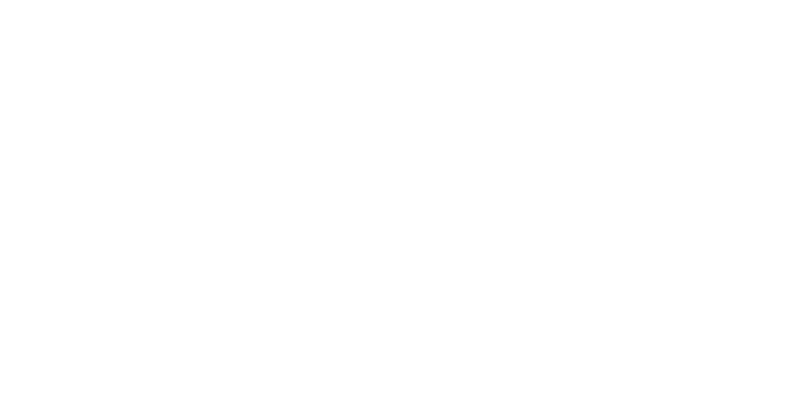
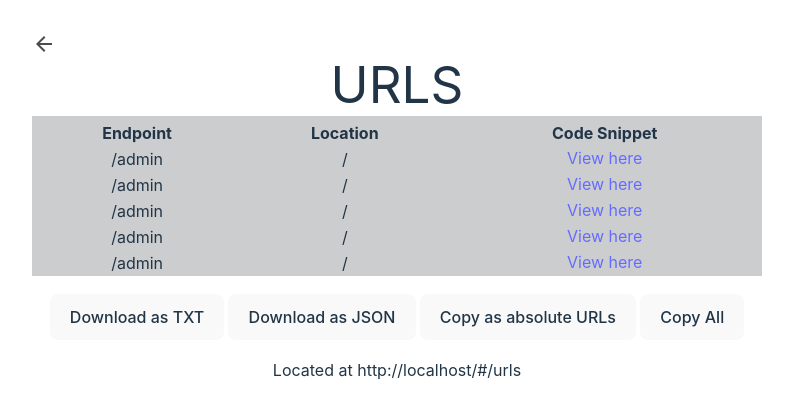
Before and after one commit to AtlasWiki/EndPointer, a React (Vite) app in the folder placeholder-extension/: page /#/urls in a window 1280 px wide. Before the commit this address had no page. Shown: the top 418 px of the page, without its empty margins (243-1036 px from the left). Built offline with nearby package versions, Linux system fonts and the light colour scheme.

Commit message:
reorganize and add UI changes

```diff
--- a/placeholder-extension/src/PopUpApp.jsx
+++ b/placeholder-extension/src/PopUpApp.jsx
@@ -1,40 +1,52 @@
-import reactLogo from './assets/react.svg'
-import viteLogo from '/vite.svg'
-import "./App.css"
+import { Link } from 'react-router-dom'
 
+import './App.css'
 
 function PopUpApp() {
+  return (
+    <div className="w-full md:h-screen m-0 flex flex-col items-center md:justify-center">
+      <div className="mt-5 mb-10">
+        <h1 className="text-3xl md:text-6xl mb-1">JS-Parser Toolkit</h1>
+        <p className="text-gray-400/60 md:text-lg">A JS-Parsing Toolkit with many flexible features by mrunoriginal and Dooma</p>
+      </div>
 
-  return (
-    <div className="w-full">
-      <div className="flex items-center justify-center space-x-5 mb-8 mt-2">
-        <a href="https://vitejs.dev" target="_blank">
-          <img src={viteLogo} className="transition-all duration-1000 size-20 hover:size-24 hover:opacity-50" alt="Vite logo" />
-        </a>
-        <a href="https://react.dev" target="_blank">
-          <img src={reactLogo} className="react transition-all duration-1000 size-20 hover:size-24 hover:opacity-50" alt="React logo" />
-        </a>
-        <a href="https://tailwindcss.com/docs/installation" target="_blank">
-          <svg className="transition-all duration-1000 size-20 hover:size-24 hover:opacity-50" xmlns="http://www.w3.org/2000/svg" width="80px" height="80px" viewBox="0 0 24 24"><path fill="#538ddf" d="M12 6c-2.67 0-4.33 1.33-5 4c1-1.33 2.17-1.83 3.5-1.5c.76.19 1.31.74 1.91 1.35c.98 1 2.09 2.15 4.59 2.15c2.67 0 4.33-1.33 5-4c-1 1.33-2.17 1.83-3.5 1.5c-.76-.19-1.3-.74-1.91-1.35C15.61 7.15 14.5 6 12 6m-5 6c-2.67 0-4.33 1.33-5 4c1-1.33 2.17-1.83 3.5-1.5c.76.19 1.3.74 1.91 1.35C8.39 16.85 9.5 18 12 18c2.67 0 4.33-1.33 5-4c-1 1.33-2.17 1.83-3.5 1.5c-.76-.19-1.3-.74-1.91-1.35C10.61 13.15 9.5 12 7 12"/></svg>
-        </a>
+      <div className="flex flex-col justify-left gap-10 mx-0">
+        <div className="flex flex-col gap-1 md:gap-5">
+          <h2 className="text-xl md:text-4xl">Endpoint parsing</h2>
+          <div className="text-md flex gap-2">
+               <button>
+                  <div className="flex">
+                      <div className="flex items-center">
+                        <svg xmlns="http://www.w3.org/2000/svg" width="24" height="24" viewBox="0 0 24 24"><path fill="#82e467" d="M12 18a6 6 0 1 0 0-12a6 6 0 0 0 0 12"/></svg>
+                        <span className="text-green-400 font-semibold">ON</span>
+                      </div>
+                  </div>
+               </button>
+               <Link className="a-item font-semibold" to="urls"><span className="text-violet-500">URLs</span> (57)</Link>
+          </div>
+        </div>
+
+        <div className="flex flex-col gap-1 md:gap-5">
+          <h2 className="text-xl md:text-4xl">JS Downloader</h2>
+          <div className="text-md flex gap-2">
+               <button>
+                  <div className="flex">
+                      <div className="flex items-center">
+                        <svg xmlns="http://www.w3.org/2000/svg" width="24" height="24" viewBox="0 0 24 24"><path fill="#e63946" d="M12 18a6 6 0 1 0 0-12a6 6 0 0 0 0 12"/></svg>
+                        <span className="text-red-400 font-semibold">OFF</span>
+                      </div>
+                  </div>
+               </button>
+               <Link className="a-item font-semibold" to="js-files"><span className="text-violet-500">JS FILES</span> (17)</Link>
+          </div>
+        </div>
       </div>
-      <h1 className="text-3xl">Vite + React + Tailwindcss</h1>
-      <div className="card">
-        <p>
-          Edit <code>src/App.jsx</code> and save to test HMR
-        </p>
-      </div>
-      <p>
-        A simple bookmark template created by Dooma and AtlasWiki
-      </p>
-      <p className="read-the-docs">
-        Click on the Vite, React, and Tailwindcss logos to learn more
-      </p>
-      <a className="flex justify-center items-center mt-4" href="https://github.com/LordCat/PlaceHolder-Extension" target="_blank">
-        <svg className="transition-all duration-1000 hover:size-32" xmlns="http://www.w3.org/2000/svg" width="60px" height="60px" viewBox="0 0 24 24"><path fill="#538ddf" d="M12 2A10 10 0 0 0 2 12c0 4.42 2.87 8.17 6.84 9.5c.5.08.66-.23.66-.5v-1.69c-2.77.6-3.36-1.34-3.36-1.34c-.46-1.16-1.11-1.47-1.11-1.47c-.91-.62.07-.6.07-.6c1 .07 1.53 1.03 1.53 1.03c.87 1.52 2.34 1.07 2.91.83c.09-.65.35-1.09.63-1.34c-2.22-.25-4.55-1.11-4.55-4.92c0-1.11.38-2 1.03-2.71c-.1-.25-.45-1.29.1-2.64c0 0 .84-.27 2.75 1.02c.79-.22 1.65-.33 2.5-.33s1.71.11 2.5.33c1.91-1.29 2.75-1.02 2.75-1.02c.55 1.35.2 2.39.1 2.64c.65.71 1.03 1.6 1.03 2.71c0 3.82-2.34 4.66-4.57 4.91c.36.31.69.92.69 1.85V21c0 .27.16.59.67.5C19.14 20.16 22 16.42 22 12A10 10 0 0 0 12 2"/></svg>
+
+      <a className="flex justify-center items-center mt-10" href="https://github.com/LordCat/PlaceHolder-Extension" target="_blank">
+        <svg className="transition-all duration-1000 hover:size-20" xmlns="http://www.w3.org/2000/svg" width="60px" height="60px" viewBox="0 0 24 24"><path fill="#538ddf" d="M12 2A10 10 0 0 0 2 12c0 4.42 2.87 8.17 6.84 9.5c.5.08.66-.23.66-.5v-1.69c-2.77.6-3.36-1.34-3.36-1.34c-.46-1.16-1.11-1.47-1.11-1.47c-.91-.62.07-.6.07-.6c1 .07 1.53 1.03 1.53 1.03c.87 1.52 2.34 1.07 2.91.83c.09-.65.35-1.09.63-1.34c-2.22-.25-4.55-1.11-4.55-4.92c0-1.11.38-2 1.03-2.71c-.1-.25-.45-1.29.1-2.64c0 0 .84-.27 2.75 1.02c.79-.22 1.65-.33 2.5-.33s1.71.11 2.5.33c1.91-1.29 2.75-1.02 2.75-1.02c.55 1.35.2 2.39.1 2.64c.65.71 1.03 1.6 1.03 2.71c0 3.82-2.34 4.66-4.57 4.91c.36.31.69.92.69 1.85V21c0 .27.16.59.67.5C19.14 20.16 22 16.42 22 12A10 10 0 0 0 12 2"/></svg>
       </a>
     </div>
   )
 }
 
-export default PopUpApp;
+export default PopUpApp
--- a/placeholder-extension/src/main.jsx
+++ b/placeholder-extension/src/main.jsx
@@ -1,22 +1,23 @@
 import { StrictMode } from 'react'
 import { createRoot } from 'react-dom/client'
-
-import PopUpApp from './PopUpApp.jsx'
 import {
   HashRouter as Router,
   Route,
   Routes,
 } from 'react-router-dom'
+import PopUpApp from './PopUpApp'
+import { URLS } from './routes/urls'
+import { JSFiles } from './routes/js-files'
 import './index.css'
-
 
 createRoot(document.getElementById('root')).render(
   <StrictMode>
     <Router>
       <Routes>
         <Route path="" element={<PopUpApp />} />
+        <Route path="urls" element={<URLS />} />
+        <Route path="js-files" element={<JSFiles />} />
       </Routes>
     </Router>
   </StrictMode>
-
 )
--- /dev/null
+++ b/placeholder-extension/src/routes/js-files.jsx
@@ -0,0 +1,13 @@
+import { NavBar } from '../components/navbar'
+
+export function JSFiles(){
+    return(
+        <div>
+            <NavBar />
+            <h1>JS FILES</h1>
+            <p>
+                Located at  { document.location.href }
+            </p>
+        </div>
+    )
+}
--- /dev/null
+++ b/placeholder-extension/src/routes/urls.jsx
@@ -0,0 +1,78 @@
+import { NavBar } from '../components/navbar'
+export function URLS(){
+    return(
+        <div>
+            <NavBar />
+            <h1 className="mb-1">URLS</h1>
+            <div className="py-1 bg-gray-950/20 overflow-y-auto max-h-40">
+                <table className="w-full">
+                    <tr>
+                        <th>Endpoint</th>
+                        <th>Location</th>
+                        <th>Code Snippet</th>
+                    </tr>
+                   <tr>
+                        <td>/admin</td>
+                        <td>{ window.location.pathname }</td>
+                        <a href="#" target="_blank">View here</a>
+                   </tr>
+                   <tr>
+                        <td>/admin</td>
+                        <td>{ window.location.pathname }</td>
+                        <a href="#" target="_blank">View here</a>
+                   </tr>
+                   <tr>
+                        <td>/admin</td>
+                        <td>{ window.location.pathname }</td>
+                        <a href="#" target="_blank">View here</a>
+                   </tr>
+                   <tr>
+                        <td>/admin</td>
+                        <td>{ window.location.pathname }</td>
+                        <a href="#" target="_blank">View here</a>
+                   </tr>
+                   <tr>
+                        <td>/admin</td>
+                        <td>{ window.location.pathname }</td>
+                        <a href="#" target="_blank">View here</a>
+                   </tr>
+                   <tr>
+                        <td>/admin</td>
+                        <td>{ window.location.pathname }</td>
+                        <a href="#" target="_blank">View here</a>
+                   </tr>
+                   <tr>
+                        <td>/admin</td>
+                        <td>{ window.location.pathname }</td>
+                        <a href="#" target="_blank">View here</a>
+                   </tr>
+                   <tr>
+                        <td>/admin</td>
+                        <td>{ window.location.pathname }</td>
+                        <a href="#" target="_blank">View here</a>
+                   </tr>
+                   <tr>
+                        <td>/admin</td>
+                        <td>{ window.location.pathname }</td>
+                        <a href="#" target="_blank">View here</a>
+                   </tr>
+                   <tr>
+                        <td>/admin</td>
+                        <td>{ window.location.pathname }</td>
+                        <a href="#" target="_blank">View here</a>
+                   </tr>
+                </table>
+            </div>
+            <div className="m-4">
+                <button className="m-0.5">Download as TXT</button>
+                <button className="m-0.5">Download as JSON</button>
+                <button className="m-0.5">Copy as absolute URLs</button>
+                <button className="m-0.5">Copy All</button>
+            </div>
+
+            <p className="mt-2">
+                Located at  { document.location.href }
+            </p>
+        </div>
+    )
+}
```
